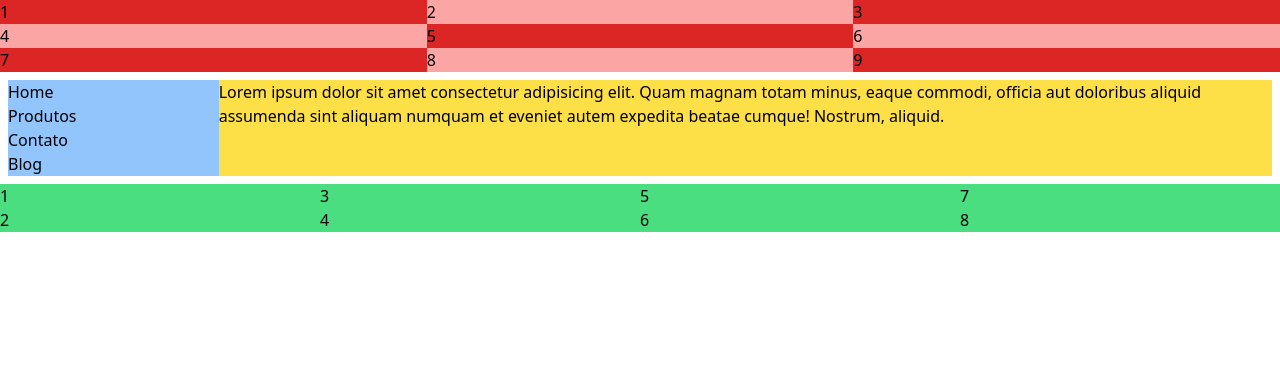
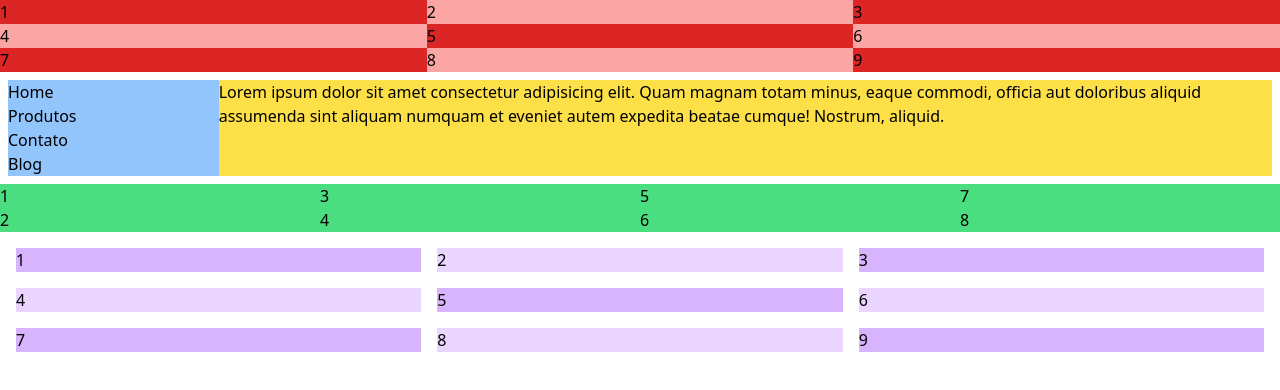
Before and after one commit to kaiotcp1/tailwind, a website: page 05_GRID/src/index.html in a window 1280 px wide. Drawn offline with Linux system fonts and the light colour scheme.

Commit message:
Grid-Gap

```diff
--- a/05_GRID/src/index.html
+++ b/05_GRID/src/index.html
@@ -52,7 +52,21 @@
         <div class="bg-green-400">6</div>
         <div class="bg-green-400">7</div>
         <div class="bg-green-400">8</div>
+    </div>
 
+
+
+    <!-- Gap -->
+    <div class="grid grid-cols-3 m-4 gap-4">
+        <div class="bg-purple-300">1</div>
+        <div class="bg-purple-200">2</div>
+        <div class="bg-purple-300">3</div>
+        <div class="bg-purple-200">4</div>
+        <div class="bg-purple-300">5</div>
+        <div class="bg-purple-200">6</div>
+        <div class="bg-purple-300">7</div>
+        <div class="bg-purple-200">8</div>
+        <div class="bg-purple-300">9</div>
     </div>
 </body>
 
```
Also changed, not shown: 05_GRID/src/css/build.css.
